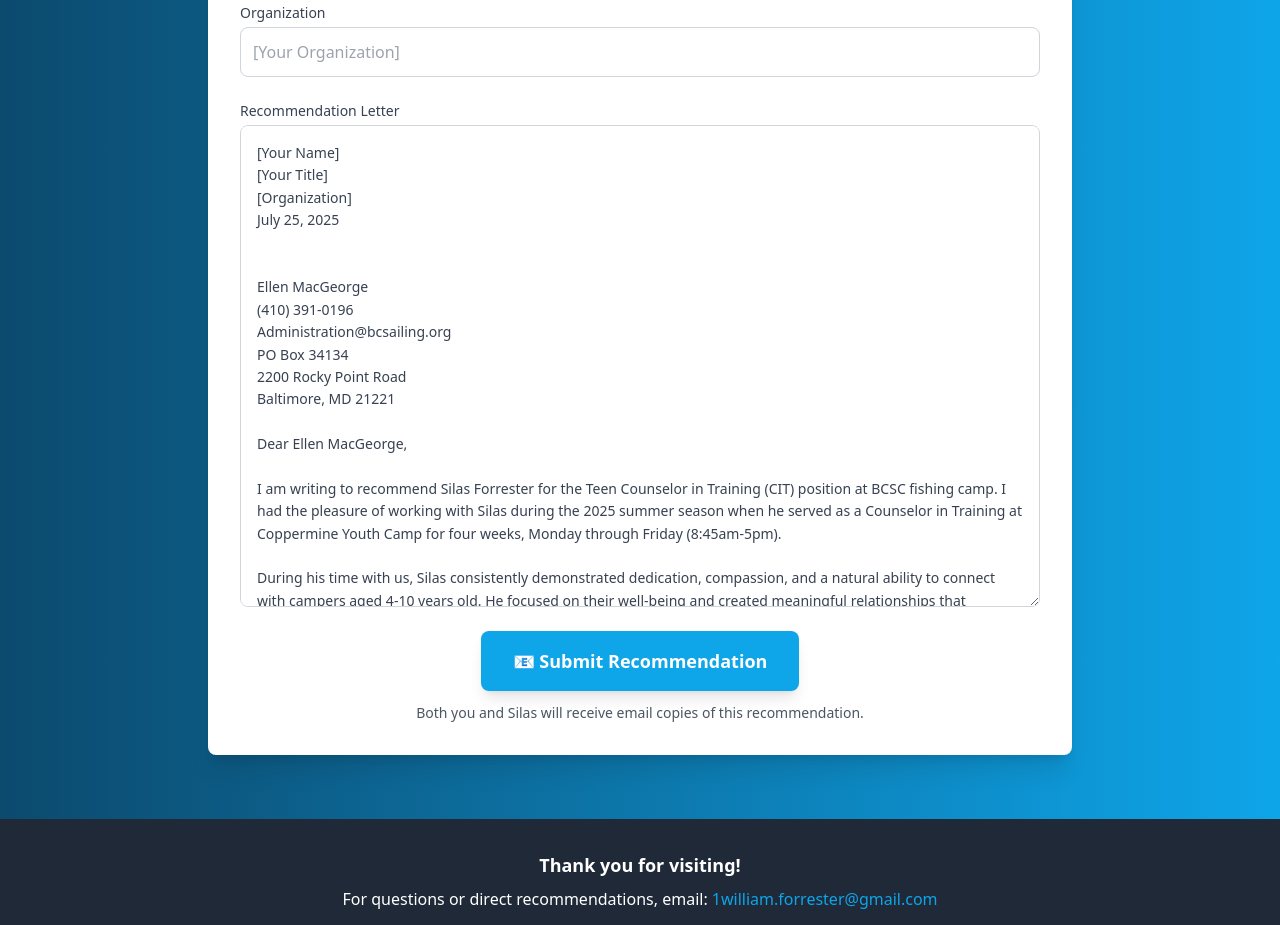
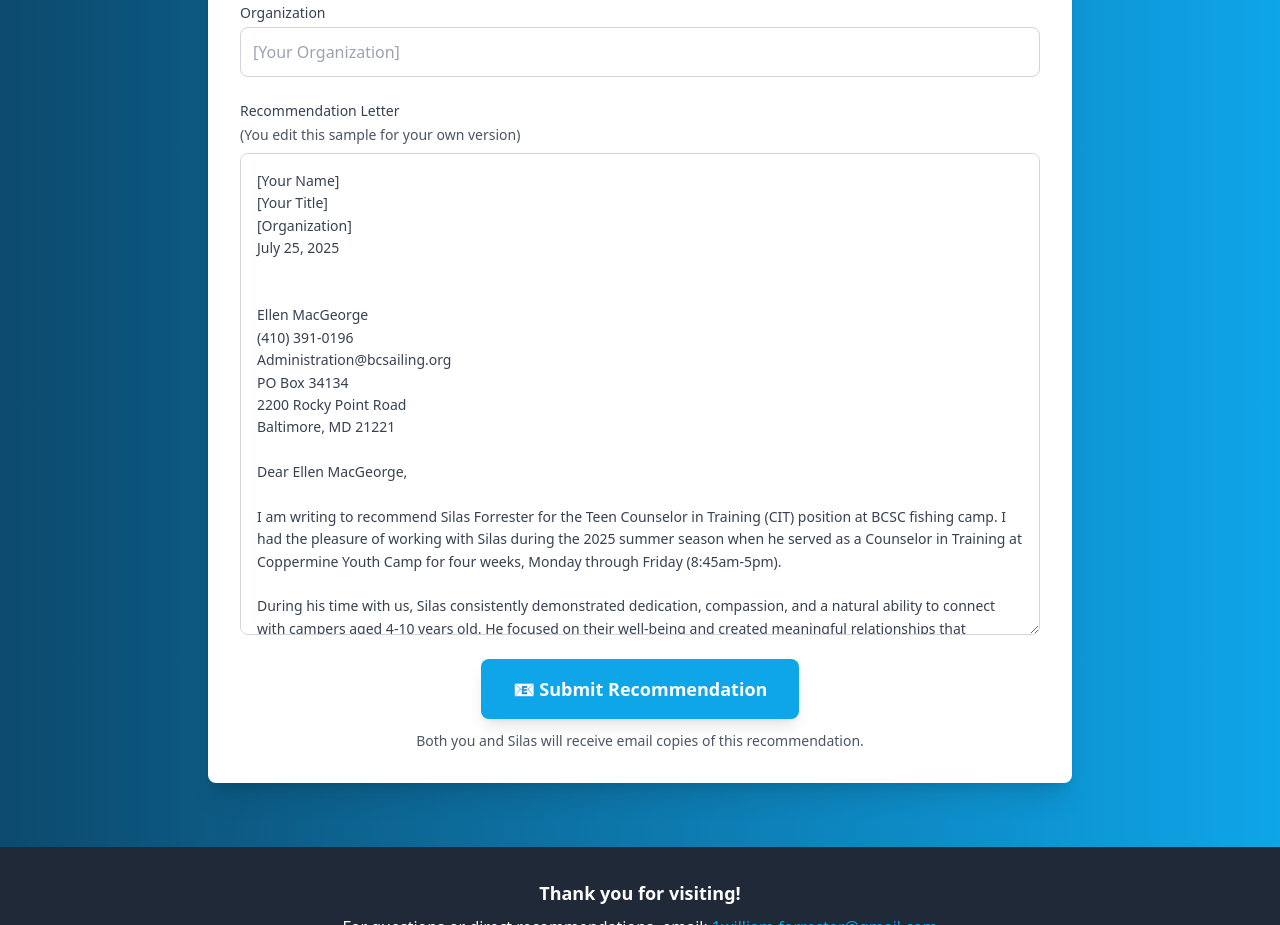
Before and after one commit to w4ester/silasOnlinePortfolio, a plain HTML site: page index.html in a window 1280 px wide. Shown: the part 2900-3825 px from the top of the page. Drawn offline with nearby package versions, Linux system fonts and the light colour scheme.

Commit message:
Add clarification note that users should edit the sample letter

```diff
--- a/index.html
+++ b/index.html
@@ -281,6 +281,7 @@
 
           <div>
             <label class="block text-sm font-medium text-gray-700 mb-1">Recommendation Letter</label>
+            <p class="text-sm text-gray-600 mb-2">(You edit this sample for your own version)</p>
             <textarea id="letterContent" rows="20" class="w-full p-4 border border-gray-300 rounded-lg focus:ring-2 focus:ring-ocean-blue focus:border-transparent text-sm leading-relaxed" placeholder="Edit this sample letter...">[Your Name]
 [Your Title]
 [Organization]
```
